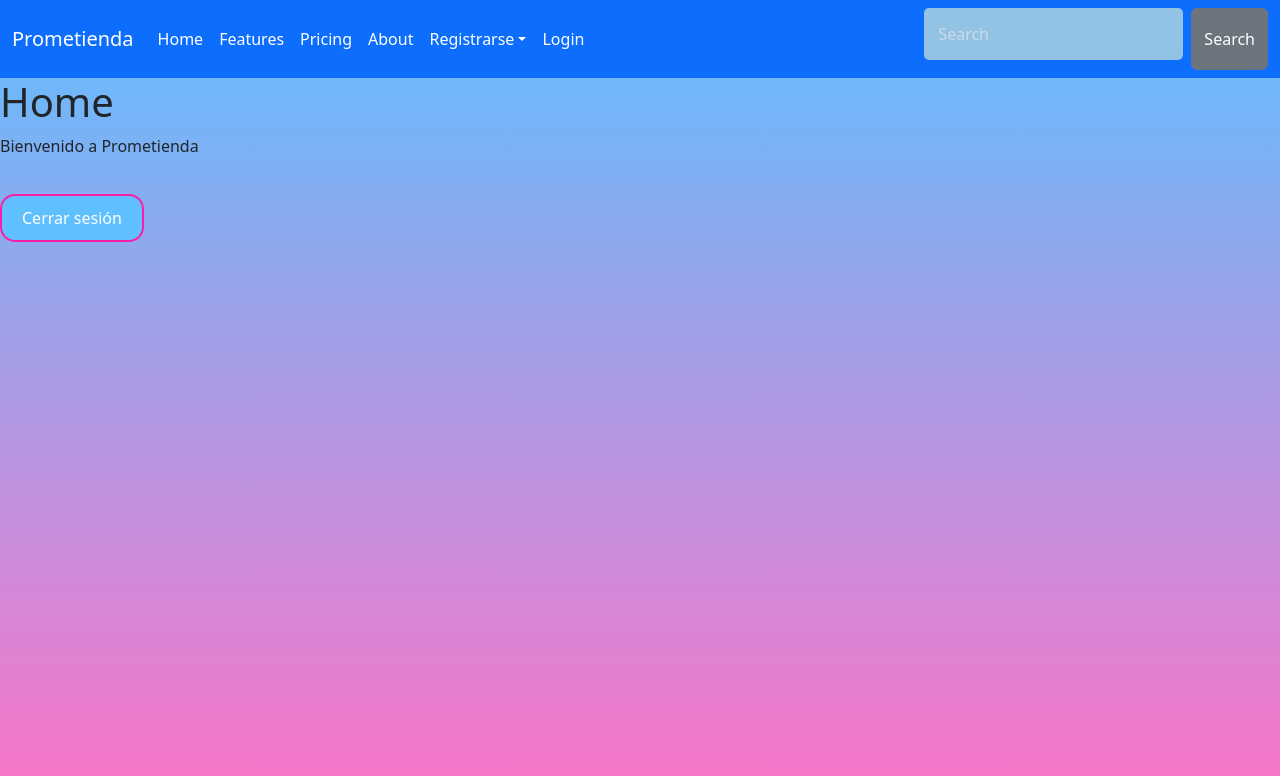
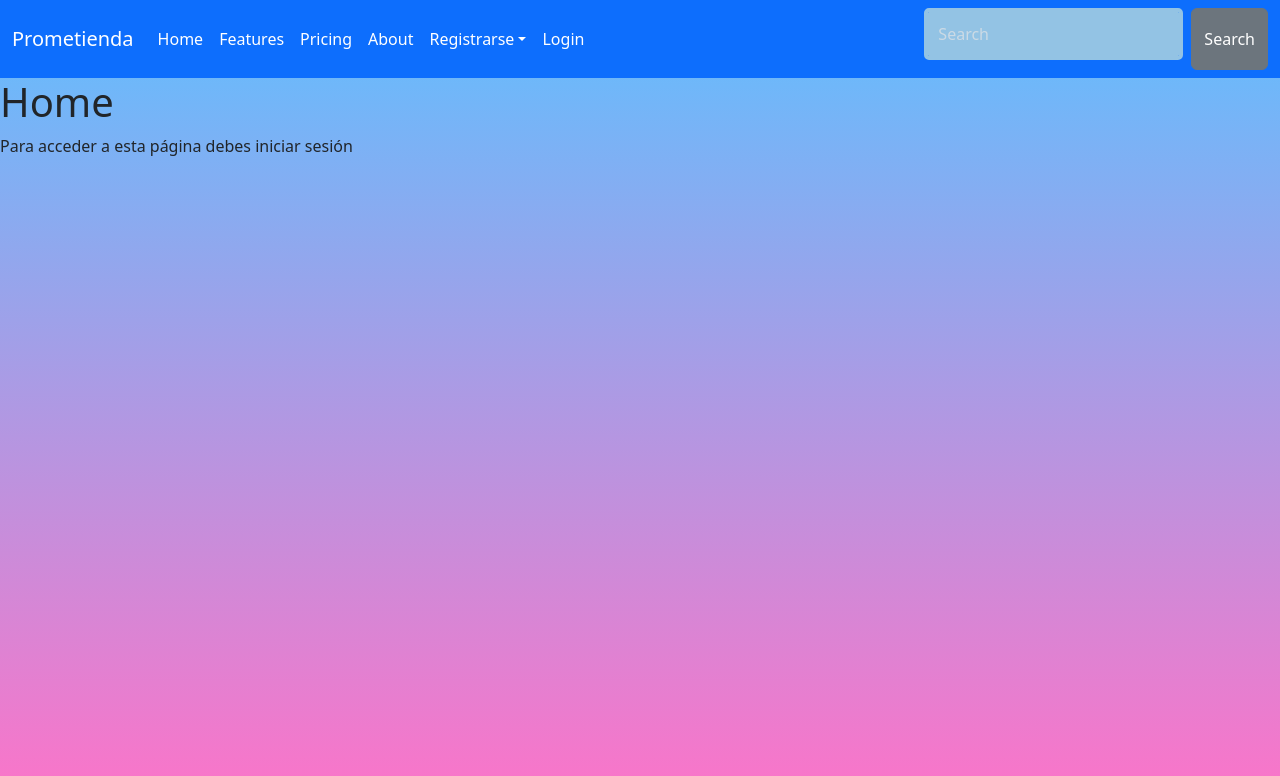
Before and after one commit to AnfiBIOSUNAM/Login-P5, a React (Create React App) app in the folder app-react/: page /home in a window 1280 px wide. Shown: the top 776 px of the page. Built offline with nearby package versions, Linux system fonts and the light colour scheme.

Commit message:
El home de usuario solamente se puede ver si ya se inició sesion

```diff
--- a/app-react/src/components/Pages/HomeUser/HomeUser.jsx
+++ b/app-react/src/components/Pages/HomeUser/HomeUser.jsx
@@ -24,8 +24,18 @@ export default function HomeUser() {
         <>
             <div className="fullscreen-shape"></div>
             <h1>Home</h1>
+            { cookies.user &&
+            (
+            <>
             <p>Bienvenido a Prometienda</p>
             <NavLink to="/" className="btn btn-primary" onClick={handleLogout}>Cerrar sesión</NavLink>
-        </>
+            </>
+            )}
+            { !cookies.user &&(
+            <>
+            <p>Para acceder a esta página debes iniciar sesión</p>
+            </>
+            )}
+            </>
     )
 }
```
